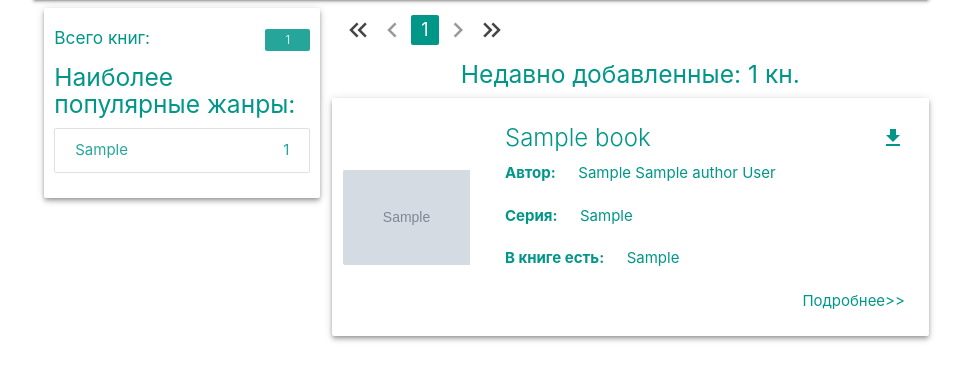
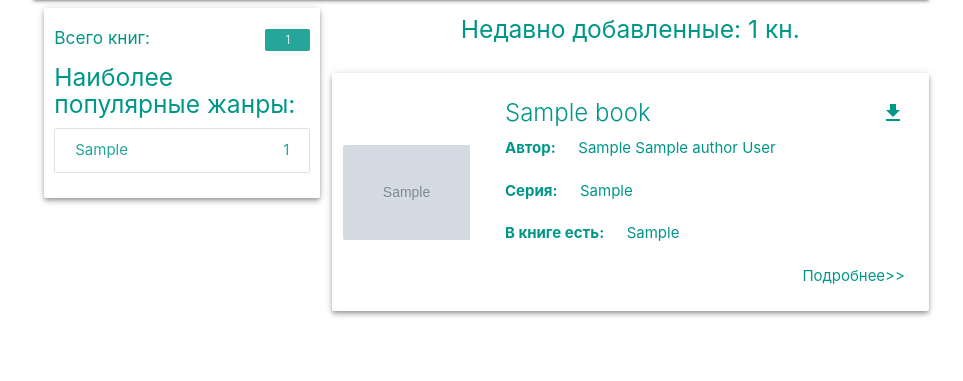
Before and after one commit to daboggg/mylibrary, a Django app: page / in a window 1280 px wide. Shown: the part 64-445 px from the top of the page, without its empty margins (159-1122 px from the left). Run offline with Django 5.2, Linux system fonts and the light colour scheme; tables that the repository leaves empty hold one stand-in row (values such as "Sample post"); grey boxes marked "Sample" are stand-in pictures; parts of the project's set-up code (start-up, migrations or seed data) failed here and were passed over; some libraries are stand-ins or nearby versions.

Commit message:
pagination v2

```diff
--- a/library/templates/library/home.html
+++ b/library/templates/library/home.html
@@ -29,42 +29,8 @@
 {% endblock %}
 
 {% block content %}
-    <ul class="pagination">
-
-        <li class="waves-effect"><a style="padding: 0;" href="?{% url_replace request 'page' 1 %}"><i class="material-icons">keyboard_double_arrow_left</i></a></li>
-        {% if not page_obj.has_previous %}
-            <li class="disabled"><a  style="padding: 0;"><i class="material-icons">chevron_left</i></a></li>
-        {% else %}
-            <li class="waves-effect"><a  style="padding: 0;" href="?{% url_replace request 'page' page_obj.previous_page_number %}"><i
-                    class="material-icons">chevron_left</i></a></li>
-        {% endif %}
-
-
-
-        {% for p in paginator.page_range %}
-            {% if page_obj.number == p %}
-                <li class="waves-effect active"><a class="teal" href="?{% url_replace request 'page' p %}">{{ p }}</a>
-                </li>
-            {% elif p <= page_obj.number|add:2 and p >= page_obj.number|add:-2 %}
-                <li class="waves-effect"><a href="?{% url_replace request 'page' p %}">{{ p }}</a></li>
-            {% endif %}
-
-        {% endfor %}
-
-
-
-
-        {% if not page_obj.has_next %}
-            <li class="disabled"><a style="padding: 0;"><i class="material-icons">chevron_right</i></a></li>
-        {% else %}
-            <li class="waves-effect"><a style="padding: 0;" href="?{% url_replace request 'page' page_obj.next_page_number %}"><i
-                    class="material-icons">chevron_right</i></a></li>
-        {% endif %}
-        <li class="waves-effect"><a style="padding: 0;" href="?{% url_replace request 'page' paginator.count %}"><i class="material-icons">keyboard_double_arrow_right</i></a></li>
-    </ul>
-
-
-    <h5 class="center-align teal-text">{{ content_name }} {{ books|length }} кн.</h5>
+    <h5 class="center-align teal-text">{{ content_name }}: {{ paginator.count }} кн.</h5>
+    <div class="center-align mt-3">{% pagination %}</div>
     {% for book in books %}
         <div class="card horizontal row valign-wrapper teal-text z-depth-2">
             <div class="col s4 l3 card-image waves-effect waves-block waves-light">
@@ -88,6 +54,6 @@
             </div>
         </div>
     {% endfor %}
-
+    <div class="center-align">{% pagination %}</div>
 
 {% endblock %}
--- a/library/templatetags/library_tags.py
+++ b/library/templatetags/library_tags.py
@@ -49,3 +49,12 @@ def get_author_name(author: Author):
         return author.nickname
     else:
         return 'No author'
+
+@register.inclusion_tag("library/inclusion_tags/pagination.html", takes_context=True)
+def pagination(context):
+    return {
+        'page_obj': context['page_obj'],
+        'paginator': context['paginator'],
+        'request': context['request'],
+
+    }
--- a/library/views.py
+++ b/library/views.py
@@ -25,12 +25,12 @@ class HomeView(ListView):
     template_name = 'library/home.html'
     extra_context = {'title': 'Главная страница'}
     context_object_name = 'books'
-    paginate_by = 1
+    paginate_by = 2
 
     def get_context_data(self, *args, **kwargs):
         context =  super().get_context_data(*args, **kwargs)
         if not self.content_name:
-            context['content_name'] = 'Недавно добавленные:'
+            context['content_name'] = 'Недавно добавленные'
         else:
             context['content_name'] = self.content_name
         return context
```
Also changed, not shown: library/templates/library/inclusion_tags/pagination.html (added, +32 -0 lines).
